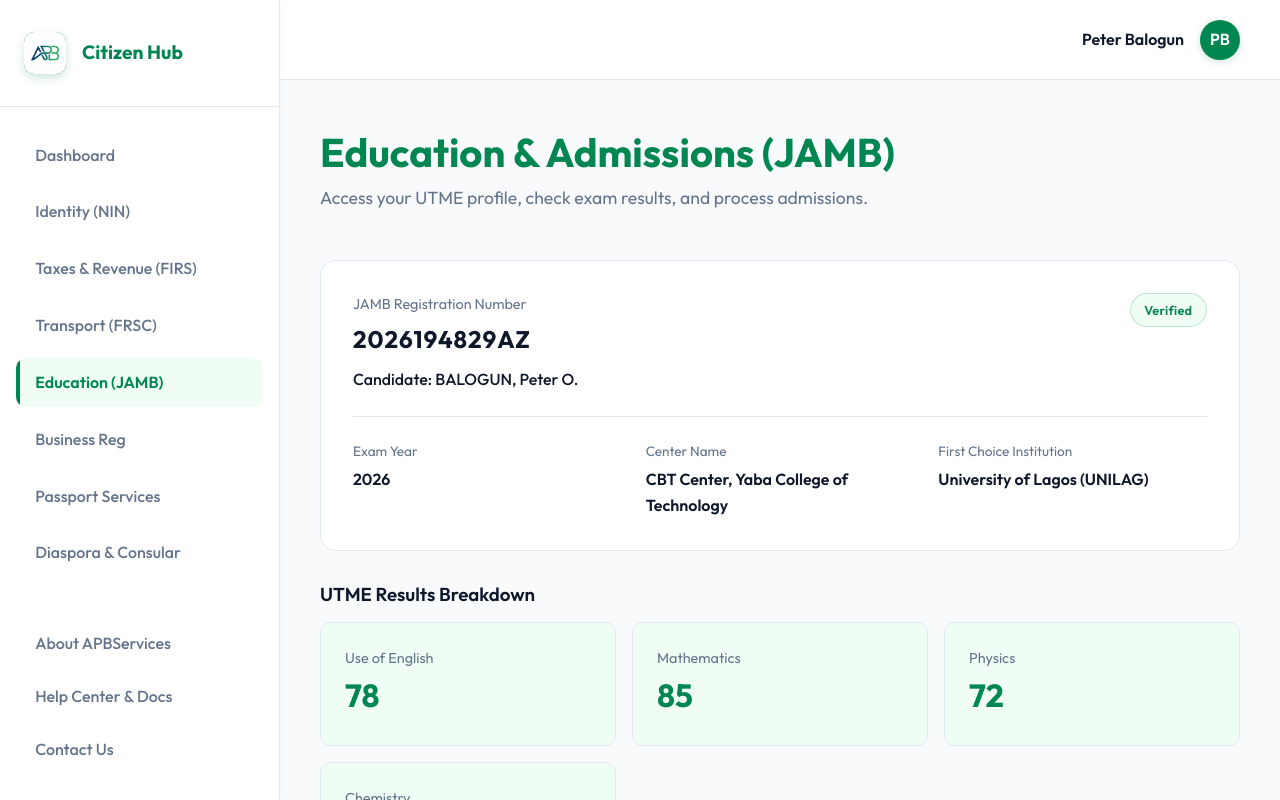
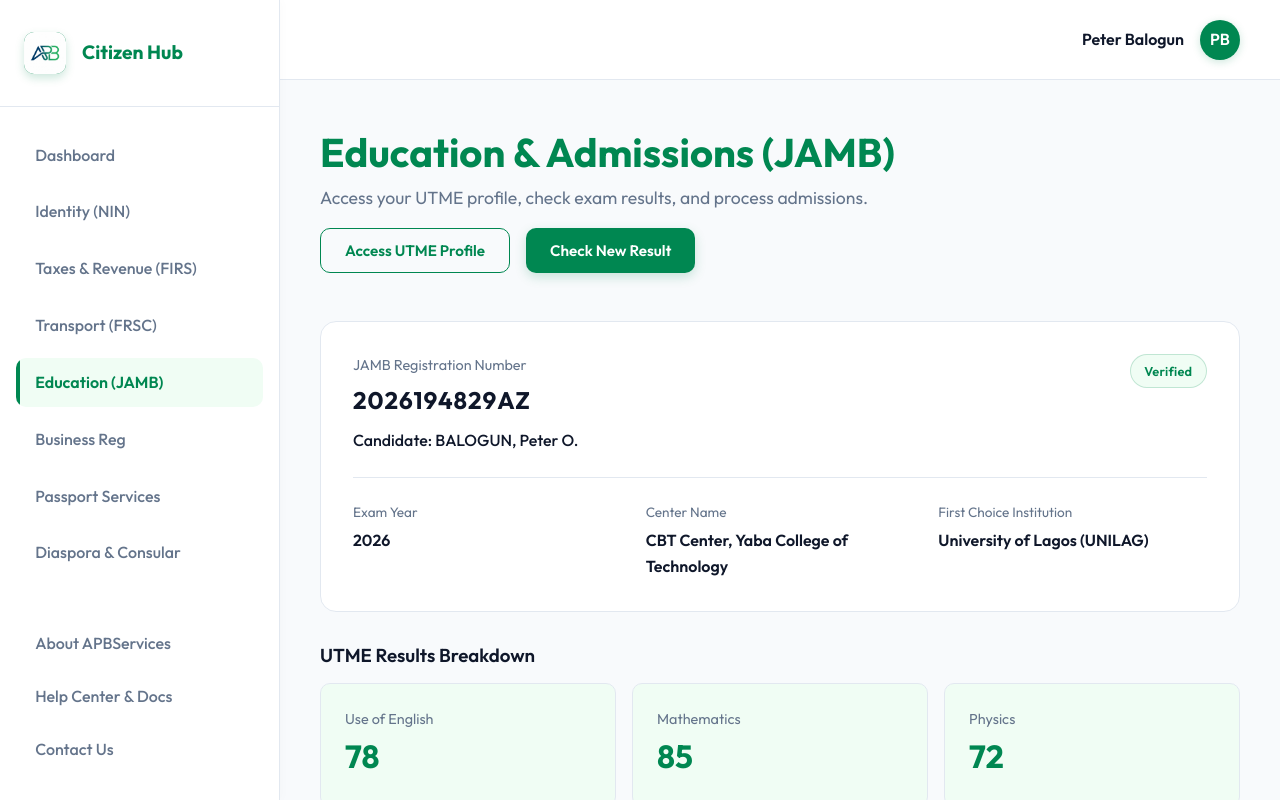
Before and after one commit to Schynam/APBServices, a React (Vite) app: page /education in a window 1280 px wide. Shown: the top 800 px of the page. Built offline with nearby package versions, Linux system fonts and the light colour scheme.

Commit message:
Added UTME action buttons to Education page

```diff
--- a/src/pages/Education.jsx
+++ b/src/pages/Education.jsx
@@ -1,11 +1,32 @@
+import { useState } from 'react';
 import StatusBadge from '../components/StatusBadge';
 
 const Education = () => {
+    const [actionMessage, setActionMessage] = useState('');
+
+    const handleAction = (message) => {
+        setActionMessage(message);
+        setTimeout(() => setActionMessage(''), 3000);
+    };
+
     return (
         <div className="animate-fade-in">
             <div className="mb-8">
-                <h1 style={{ color: 'var(--primary)' }}>Education & Admissions (JAMB)</h1>
-                <p>Access your UTME profile, check exam results, and process admissions.</p>
+                <div style={{ display: 'flex', justifyContent: 'space-between', alignItems: 'flex-start', flexWrap: 'wrap', gap: '1rem' }}>
+                    <div>
+                        <h1 style={{ color: 'var(--primary)', marginBottom: '0.5rem' }}>Education & Admissions (JAMB)</h1>
+                        <p style={{ color: 'var(--text-muted)' }}>Access your UTME profile, check exam results, and process admissions.</p>
+                    </div>
+                    <div style={{ display: 'flex', gap: '1rem' }}>
+                        <button className="btn btn-outline" onClick={() => handleAction('Redirecting to full UTME Profile...')}>Access UTME Profile</button>
+                        <button className="btn btn-primary" onClick={() => handleAction('Opening Result Checker portal...')}>Check New Result</button>
+                    </div>
+                </div>
+                {actionMessage && (
+                    <div className="animate-fade-in" style={{ marginTop: '1rem', padding: '0.75rem 1rem', background: 'rgba(21, 128, 61, 0.1)', color: 'var(--primary)', borderRadius: 'var(--radius-md)', border: '1px solid var(--primary)', fontSize: '0.9rem' }}>
+                        {actionMessage}
+                    </div>
+                )}
             </div>
 
             <div style={{ background: 'var(--bg-card)', padding: '2rem', borderRadius: 'var(--radius-lg)', border: '1px solid var(--border)', marginBottom: '2rem' }}>
```
